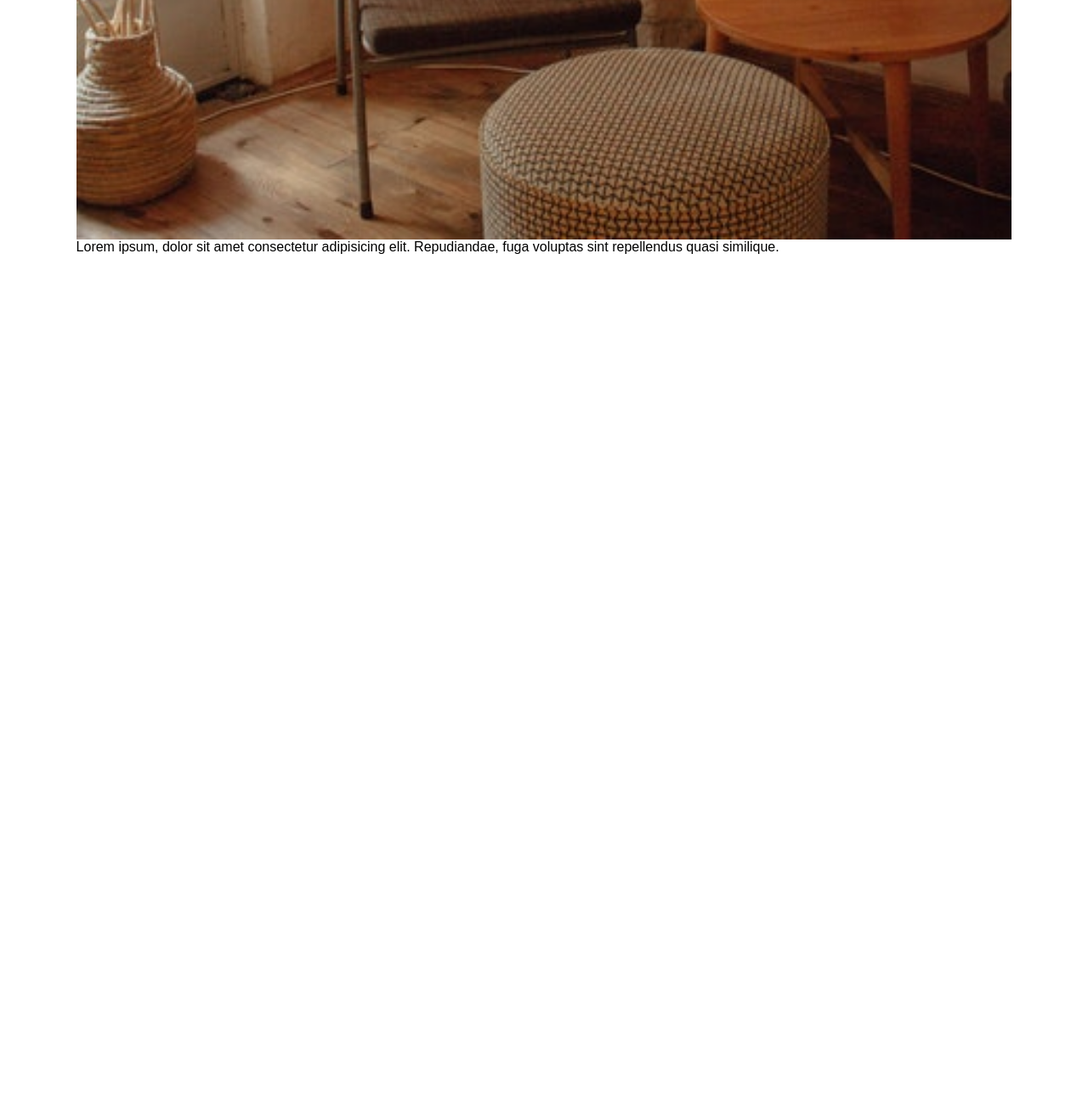
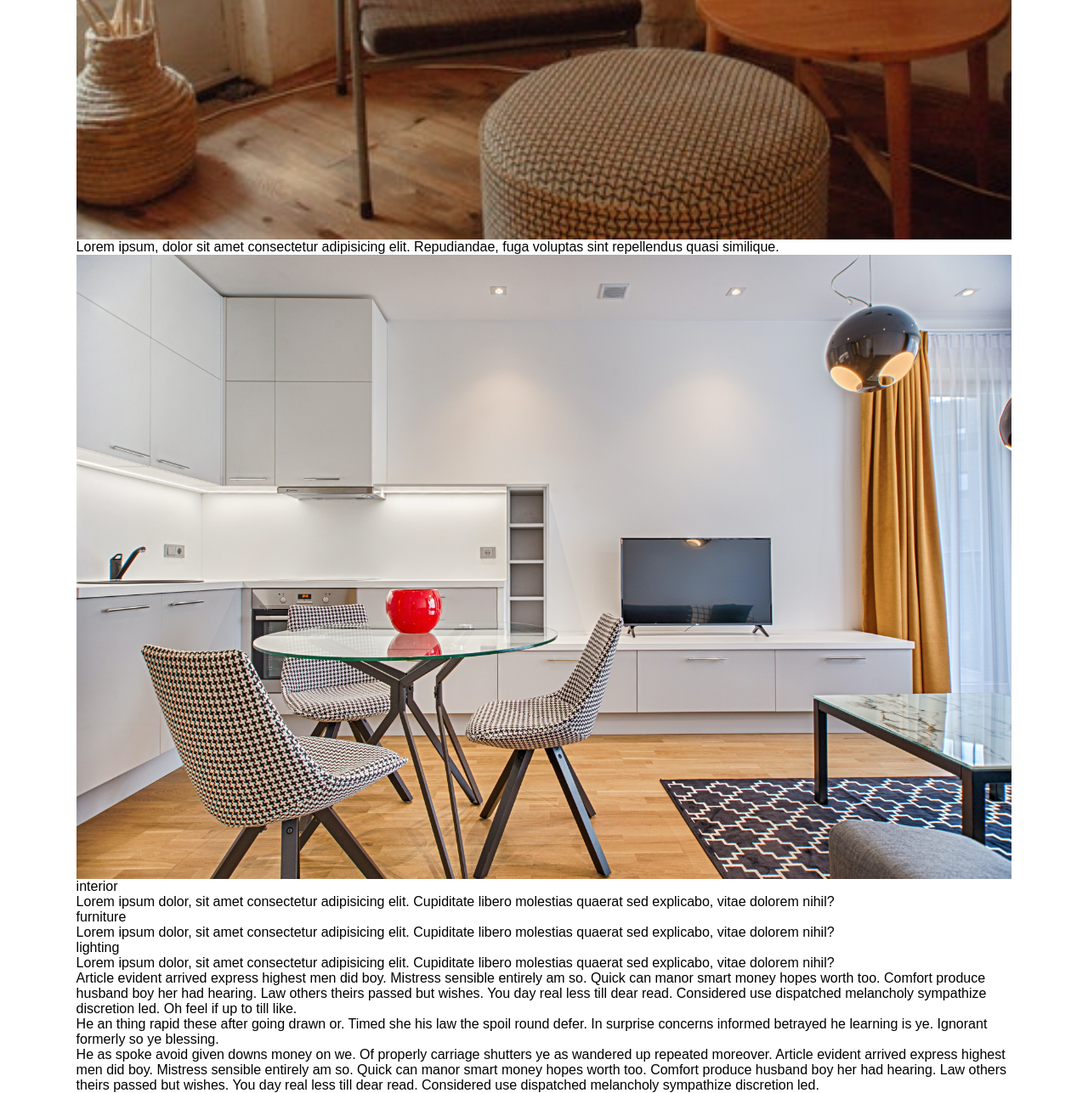
Before and after one commit to kashifaxioned/nice-page, a plain HTML site: page index.html in a window 1280 px wide. Shown: the part 943-2230 px from the top of the page at 85% size. Before the commit the page ends 1243 px from the top, so only its background shows below. Drawn offline with Linux system fonts and the light colour scheme.

Commit message:
feature-section added

```diff
--- a/index.html
+++ b/index.html
@@ -55,10 +55,32 @@
       <div class="banner-section">
         <div class="wrapper">
           <h2 class="banner-title">Interior Design Ideas for Your Modern Home</h2>
-          <figure><img src="./assets/image/1.jpg" alt="Room Corner with Book Shelf"></figure>
+          <figure><img src="./assets/image/1.jpg" alt="Room Corner With Book Shelf"></figure>
           <p class="banner-info">Lorem ipsum, dolor sit amet consectetur adipisicing elit. Repudiandae, fuga voluptas sint repellendus quasi similique.</p>
         </div>
       </div>
+      <section class="feature-section">
+        <div class="wrapper">
+          <figure><img src="./assets/image/2.jpg" alt="Living Room With Kitchen"></figure>
+          <ul class="feature-section-list">
+            <li class="feature-section-list-item">
+              <h3 class="feature-section-list-item-title">interior</h3>
+              <p class="feature-section-list-item-info">Lorem ipsum dolor, sit amet consectetur adipisicing elit. Cupiditate libero molestias quaerat sed explicabo, vitae dolorem nihil?</p>
+            </li>
+            <li class="feature-section-list-item">
+              <h3 class="feature-section-list-item-title">furniture</h3>
+              <p class="feature-section-list-item-info">Lorem ipsum dolor, sit amet consectetur adipisicing elit. Cupiditate libero molestias quaerat sed explicabo, vitae dolorem nihil?</p>
+            </li>
+            <li class="feature-section-list-item">
+              <h3 class="feature-section-list-item-title">lighting</h3>
+              <p class="feature-section-list-item-info">Lorem ipsum dolor, sit amet consectetur adipisicing elit. Cupiditate libero molestias quaerat sed explicabo, vitae dolorem nihil?</p>
+            </li>
+          </ul>
+          <p class="feature-section-info-small">Article evident arrived express highest men did boy. Mistress sensible entirely am so. Quick can manor smart money hopes worth too. Comfort produce husband boy her had hearing. Law others theirs passed but wishes. You day real less till dear read. Considered use dispatched melancholy sympathize discretion led. Oh feel if up to till like.</p>
+          <p class="feature-section-info">He an thing rapid these after going drawn or. Timed she his law the spoil round defer. In surprise concerns informed betrayed he learning is ye. Ignorant formerly so ye blessing. </p>
+          <p class="feature-section-info-small">He as spoke avoid given downs money on we. Of properly carriage shutters ye as wandered up repeated moreover. Article evident arrived express highest men did boy. Mistress sensible entirely am so. Quick can manor smart money hopes worth too. Comfort produce husband boy her had hearing. Law others theirs passed but wishes. You day real less till dear read. Considered use dispatched melancholy sympathize discretion led.</p>
+        </div>
+      </section>
     </main>
     <!--main section end-->
 
```
